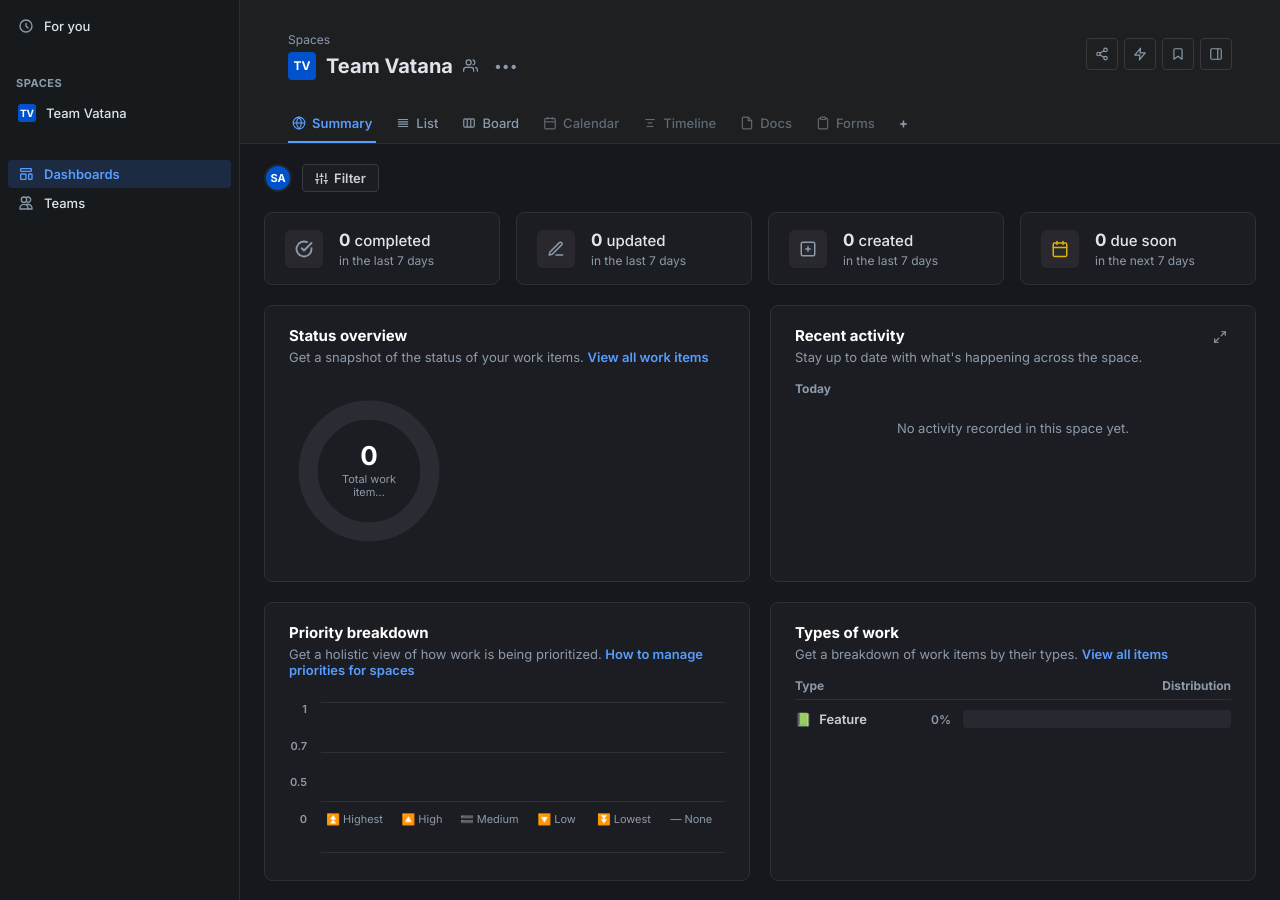
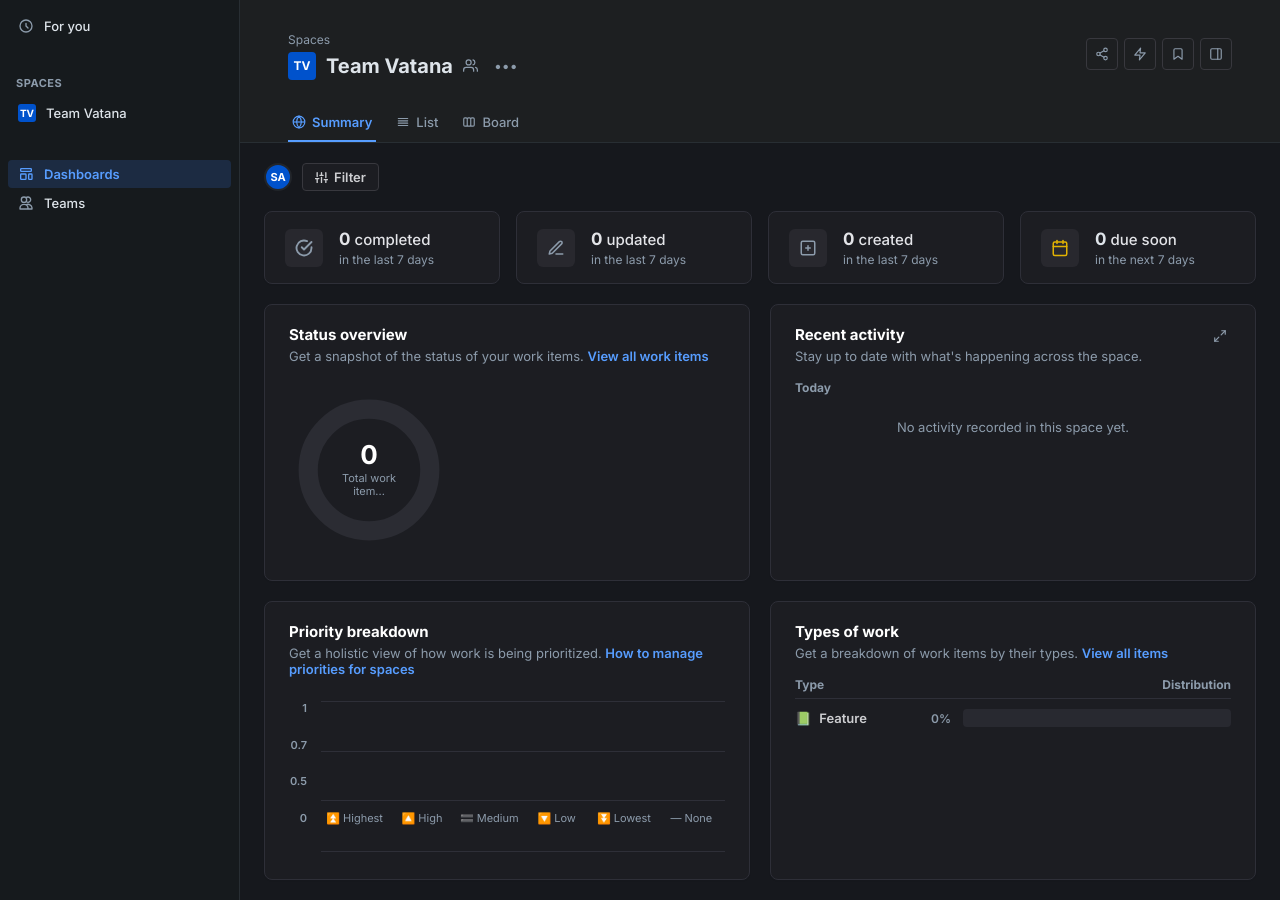
Before and after one commit to Vatnaa3301/Ticket_system_managment, a Django app: page /summary/ in a window 1280 px wide. Shown: the part 48-948 px from the top of the page. Run offline with Django 5.2, Linux system fonts and the light colour scheme; the visitor is signed in with stand-in values (Sample User, id 1); data comes from the database, SQL or seed files in the repository; data that the repository does not hold is empty; some libraries are stand-ins or nearby versions.

Commit message:
Remove unused navigation tabs (Calendar, Timeline, Docs, Forms) from Summary navbar

```diff
--- a/templates/tickets/summary.html
+++ b/templates/tickets/summary.html
@@ -35,7 +35,7 @@
         </div>
     </div>
 
-    <!-- TABS BAR (EXACT JIRA UI) -->
+    <!-- TABS BAR (ONLY SUMMARY, LIST, BOARD) -->
     <div class="tab-bar" style="padding: 0 24px; margin-top: 4px; display:flex; gap:16px; border-bottom:none;">
         <a href="{% url 'summary' %}" class="tab-item active" style="padding: 10px 4px; font-size:13px; font-weight:600; text-decoration:none; display:inline-flex; align-items:center; gap:6px; color:var(--jira-blue); border-bottom: 2px solid var(--jira-blue);">
             <svg width="14" height="14" viewBox="0 0 24 24" fill="none" stroke="currentColor" stroke-width="2"><circle cx="12" cy="12" r="10"/><line x1="2" y1="12" x2="22" y2="12"/><path d="M12 2a15.3 15.3 0 0 1 4 10 15.3 15.3 0 0 1-4 10 15.3 15.3 0 0 1-4-10 15.3 15.3 0 0 1 4-10z"/></svg>
@@ -49,23 +49,6 @@
             <svg width="14" height="14" fill="none" stroke="currentColor" viewBox="0 0 24 24"><path stroke-linecap="round" stroke-linejoin="round" stroke-width="2" d="M9 17V7m0 10a2 2 0 01-2 2H5a2 2 0 01-2-2V7a2 2 0 012-2h2a2 2 0 012 2m0 10a2 2 0 002 2h2a2 2 0 002-2V7a2 2 0 00-2-2h-2a2 2 0 00-2 2m0 10V7m6 10a2 2 0 002 2h2a2 2 0 002-2V7a2 2 0 00-2-2h-2a2 2 0 00-2 2"/></svg>
             Board
         </a>
-        <span class="tab-item" style="padding: 10px 4px; font-size:13px; font-weight:500; color:var(--jira-text-muted); opacity:0.6; display:inline-flex; align-items:center; gap:6px; cursor:default;">
-            <svg width="14" height="14" viewBox="0 0 24 24" fill="none" stroke="currentColor" stroke-width="2"><rect x="3" y="4" width="18" height="18" rx="2" ry="2"/><line x1="16" y1="2" x2="16" y2="6"/><line x1="8" y1="2" x2="8" y2="6"/><line x1="3" y1="10" x2="21" y2="10"/></svg>
-            Calendar
-        </span>
-        <span class="tab-item" style="padding: 10px 4px; font-size:13px; font-weight:500; color:var(--jira-text-muted); opacity:0.6; display:inline-flex; align-items:center; gap:6px; cursor:default;">
-            <svg width="14" height="14" viewBox="0 0 24 24" fill="none" stroke="currentColor" stroke-width="2"><line x1="4" y1="6" x2="20" y2="6"/><line x1="8" y1="12" x2="16" y2="12"/><line x1="6" y1="18" x2="18" y2="18"/></svg>
-            Timeline
-        </span>
-        <span class="tab-item" style="padding: 10px 4px; font-size:13px; font-weight:500; color:var(--jira-text-muted); opacity:0.6; display:inline-flex; align-items:center; gap:6px; cursor:default;">
-            <svg width="14" height="14" viewBox="0 0 24 24" fill="none" stroke="currentColor" stroke-width="2"><path d="M14 2H6a2 2 0 0 0-2 2v16a2 2 0 0 0 2 2h12a2 2 0 0 0 2-2V8z"/><polyline points="14 2 14 8 20 8"/></svg>
-            Docs
-        </span>
-        <span class="tab-item" style="padding: 10px 4px; font-size:13px; font-weight:500; color:var(--jira-text-muted); opacity:0.6; display:inline-flex; align-items:center; gap:6px; cursor:default;">
-            <svg width="14" height="14" viewBox="0 0 24 24" fill="none" stroke="currentColor" stroke-width="2"><path d="M16 4h2a2 2 0 0 1 2 2v14a2 2 0 0 1-2 2H6a2 2 0 0 1-2-2V6a2 2 0 0 1 2-2h2"/><rect x="8" y="2" width="8" height="4" rx="1" ry="1"/></svg>
-            Forms
-        </span>
-        <span class="tab-item" style="padding: 10px 4px; font-size:14px; font-weight:600; color:var(--jira-text-muted); cursor:pointer;" title="Add tab">+</span>
     </div>
 </div>
 
```
